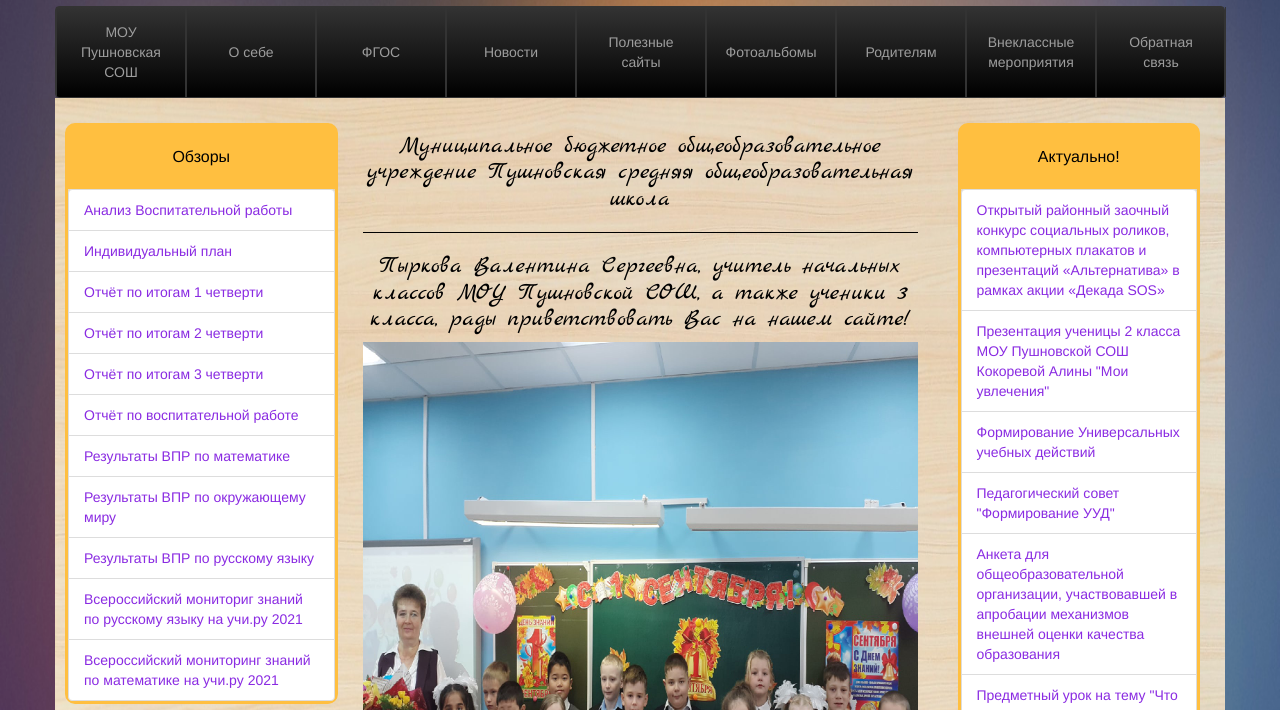
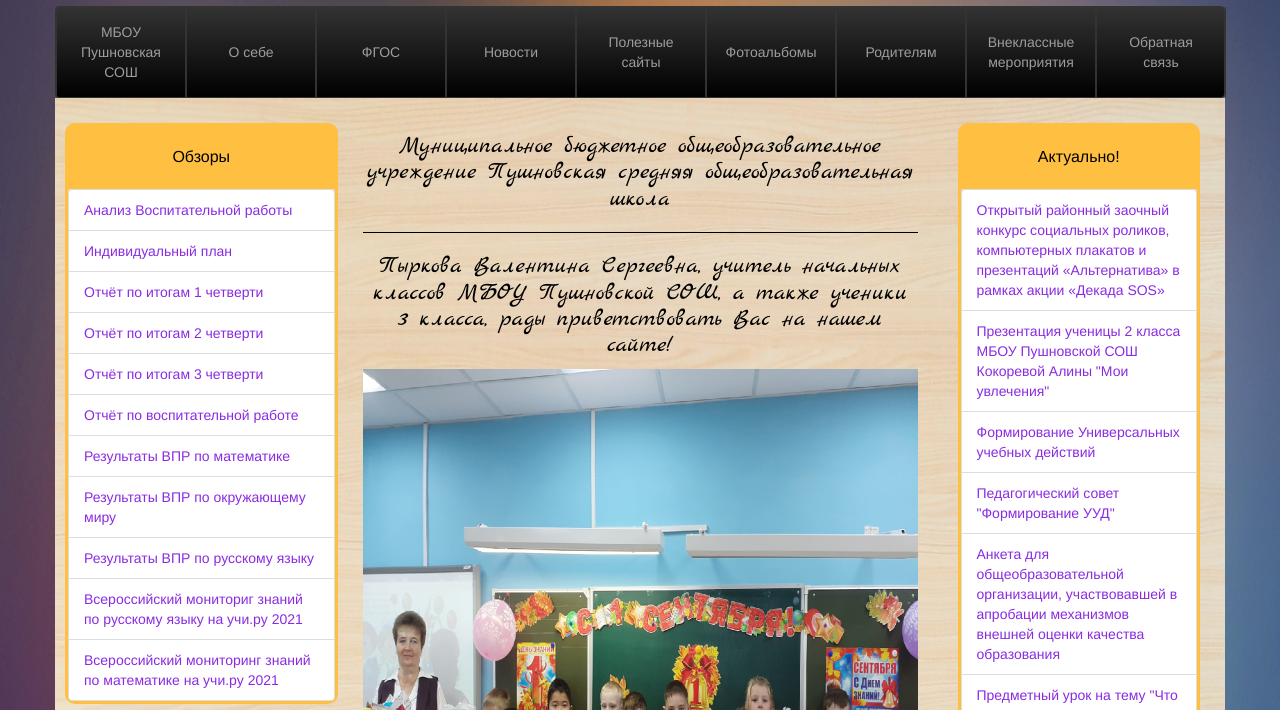
Before and after one commit to sait-pyrkovoy-v-s/sait-pyrkovoy-v-s.github.io, a plain HTML site: page index.html in a window 1280 px wide. Shown: the part 90-800 px from the top of the page. Drawn offline with nearby package versions, Linux system fonts and the light colour scheme.

Commit message:
Add files via upload

```diff
--- a/index.html
+++ b/index.html
@@ -40,7 +40,7 @@
                <div class="collapse navbar-collapse" id="responsive-menu">
                    <ul class="nav navbar-nav">
                        <li class="nav">
-                           <a href=https://shkolapushnoj.edusite.ru/ target="_blank">МОУ Пушновская<br>СОШ</a>
+                           <a href=https://shkolapushnoj.edusite.ru/ target="_blank">МБОУ Пушновская<br>СОШ</a>
                        </li>
                        <li class="nav">
                            <a href="#modal-2" data-toggle="modal">О себе</a>
@@ -118,7 +118,7 @@
                 </div>
             </div>
             <div class="col-lg-6 col-md-6 col-sm-4 hidden-xs" class="news">
-                <h3>Муниципальное бюджетное общеобразовательное учреждение Пушновская средняя общеобразовательная школа<hr>Пыркова Валентина Сергеевна, учитель начальных классов МОУ Пушновской СОШ, а также ученики 3 класса, рады приветствовать Вас на нашем сайте!</h3>
+                <h3>Муниципальное бюджетное общеобразовательное учреждение Пушновская средняя общеобразовательная школа<hr>Пыркова Валентина Сергеевна, учитель начальных классов МБОУ Пушновской СОШ, а также ученики 3 класса, рады приветствовать Вас на нашем сайте!</h3>
                 <div class="news">
                     <img src="0.jpg" width="555" height="600"/>
                 </div>
@@ -128,7 +128,7 @@
                     <p id="tecuchs_predmety_p">Актуально!</p>
                     <ul class="list-group">
                         <li class="list-group-item"><a href="Alternativa.pptx" target="_blank">Открытый районный заочный конкурс социальных роликов, компьютерных плакатов и презентаций «Альтернатива» в рамках акции «Декада SOS»</a></li>
-                        <li class="list-group-item"><a href="Moi_uvl.pptx" target="_blank">Презентация ученицы 2 класса МОУ Пушновской СОШ Кокоревой Алины "Мои увлечения"</a></li>
+                        <li class="list-group-item"><a href="Moi_uvl.pptx" target="_blank">Презентация ученицы 2 класса МБОУ Пушновской СОШ Кокоревой Алины "Мои увлечения"</a></li>
                         <li class="list-group-item"><a href="formirovanie.pdf" target="_blank">Формирование Универсальных учебных действий</a></li>
                         <li class="list-group-item"><a href="forn%20yyd.pdf" target="_blank">Педагогический совет "Формирование УУД"</a></li>
                         <li class="list-group-item"><a href="aproba.pdf" target="_blank">Анкета для общеобразовательной организации, участвовавшей в апробации механизмов внешней оценки качества образования</a></li>
@@ -139,7 +139,7 @@
                         <li class="list-group-item"><a href="vid%20yyd.pdf" target="_blank">Программа формирования универсальных учебных действий у обучающихся на ступени начального общего образования</a></li>
                          <li class="list-group-item"><a href="present1.pdf" target="_blank">Правила гигиены</a></li>
                         <li class="list-group-item"><a href="present3.pdf" target="_blank">Средства формирования коммуникативных УУД</a></li>
-                        <li class="list-group-item"><a href="present4.pdf" target="_blank">Формирование внутренней системы оценки качества начального общего образования в рамках введения ФГОС НОО в МОУ Пушновской СОШ Кольского района
+                        <li class="list-group-item"><a href="present4.pdf" target="_blank">Формирование внутренней системы оценки качества начального общего образования в рамках введения ФГОС НОО в МБОУ Пушновской СОШ Кольского района
 </a></li>
                     </ul>
                 </div>
@@ -151,7 +151,7 @@
 <div class="container" id="vse1">
     <div class="row">
         <div class="hidden-lg hidden-ms hidden-sm col-xs-12" class="news">
-                <h3>Муниципальное бюджетное общеобразовательное учреждение Пушновская средняя общеобразовательная школа<hr>Пыркова Валентина Сергеевна, учитель начальных классов МОУ Пушновской СОШ, а также ученики 3 класса, рады приветствовать Вас на нашем сайте!</h3>
+                <h3>Муниципальное бюджетное общеобразовательное учреждение Пушновская средняя общеобразовательная школа<hr>Пыркова Валентина Сергеевна, учитель начальных классов МБОУ Пушновской СОШ, а также ученики 3 класса, рады приветствовать Вас на нашем сайте!</h3>
                 <div class="news">
                     <img src="0.jpg" width="649" height="302"/>
                 </div>
@@ -162,7 +162,7 @@
                     <p id="tecuchs_predmety_p">Актуально!</p>
                     <ul class="list-group">
                         <li class="list-group-item"><a href="Alternativa.pptx" target="_blank">Открытый районный заочный конкурс социальных роликов, компьютерных плакатов и презентаций «Альтернатива» в рамках акции «Декада SOS»</a></li>
-                        <li class="list-group-item"><a href="Moi_uvl.pptx" target="_blank">Презентация ученицы 2 класса МОУ Пушновской СОШ Кокоревой Алины "Мои увлечения"</a></li>
+                        <li class="list-group-item"><a href="Moi_uvl.pptx" target="_blank">Презентация ученицы 2 класса МБОУ Пушновской СОШ Кокоревой Алины "Мои увлечения"</a></li>
                         <li class="list-group-item"><a href="formirovanie.pdf" target="_blank">Формирование Универсальных учебных действий</a></li>
                         <li class="list-group-item"><a href="forn%20yyd.pdf" target="_blank">Педагогический совет "Формирование УУД"</a></li>
                         <li class="list-group-item"><a href="aproba.pdf" target="_blank">Анкета для общеобразовательной организации, участвовавшей в апробации механизмов внешней оценки качества образования</a></li>
@@ -173,7 +173,7 @@
                         <li class="list-group-item"><a href="vid%20yyd.pdf" target="_blank">Программа формирования универсальных учебных действий у обучающихся на ступени начального общего образования</a></li>
                          <li class="list-group-item"><a href="present1.pdf" target="_blank">Правила гигиены</a></li>
                         <li class="list-group-item"><a href="present3.pdf" target="_blank">Средства формирования коммуникативных УУД</a></li>
-                        <li class="list-group-item"><a href="present4.pdf" target="_blank">Формирование внутренней системы оценки качества начального общего образования в рамках введения ФГОС НОО в МОУ Пушновской СОШ Кольского района
+                        <li class="list-group-item"><a href="present4.pdf" target="_blank">Формирование внутренней системы оценки качества начального общего образования в рамках введения ФГОС НОО в МБОУ Пушновской СОШ Кольского района
 </a></li>
                     </ul>
                 </div>
@@ -220,7 +220,7 @@
         <div class="modal-content">
             <div class="modal-header">
                <button class="close" type="button" data-dismiss="modal">&times;</button>
-                <h4 class="modal-title">МОУ Пушновская СОШ</h4>
+                <h4 class="modal-title">МБОУ Пушновская СОШ</h4>
             </div>
             <div class="modal-body">
                 <p>Муниципальное общеобразовательное учреждение <br>Пушновская средняя общеобразовательная школа</p>
```
